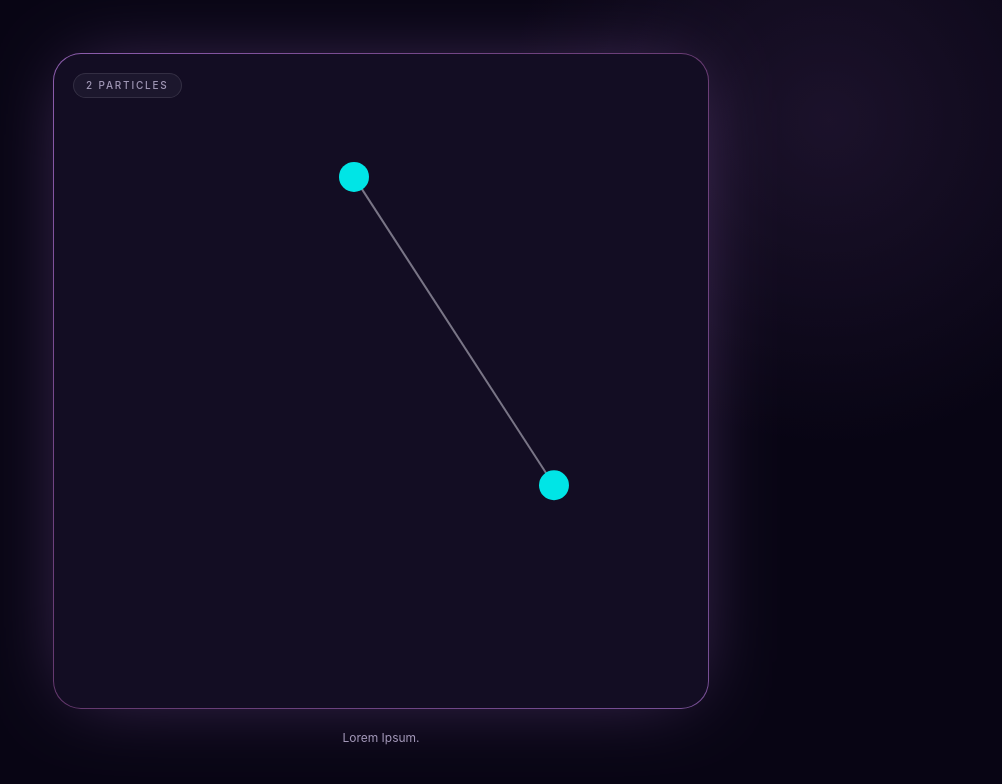
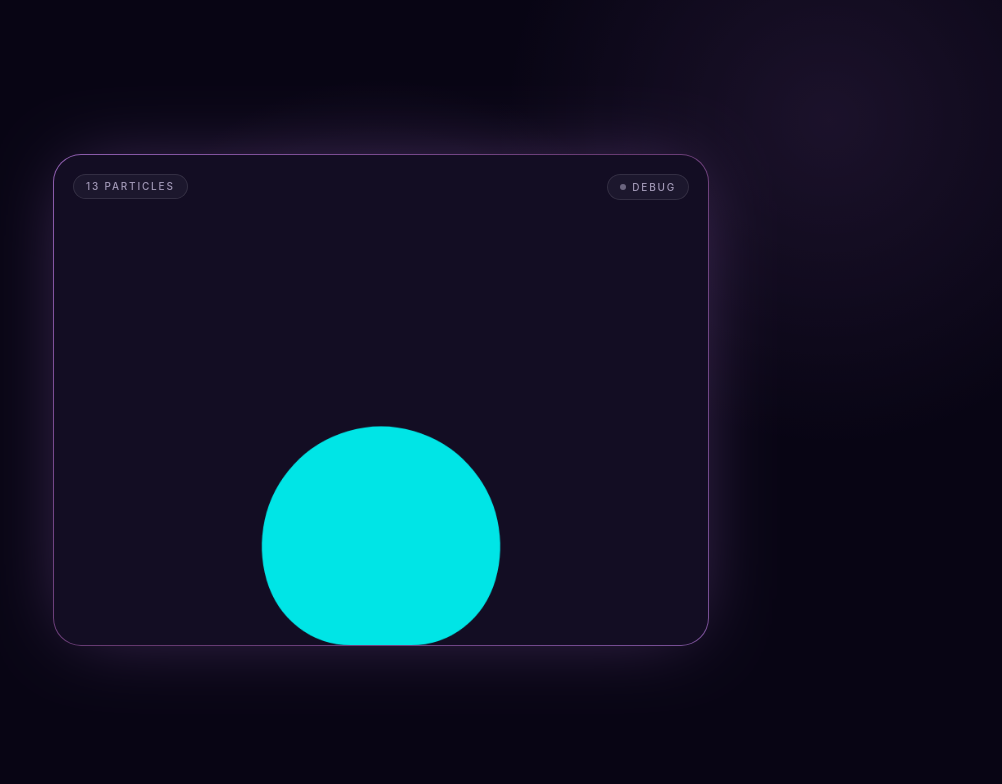
Before and after one commit to GSFranzoni/2d-soft-body-playground, a React (Vite) app: page / in a window 1280 px wide. Shown: the top 784 px of the page, without its empty margins (259-1261 px from the left). Built offline with nearby package versions, Linux system fonts and the light colour scheme.

Commit message:
feat: add soft body simulation with blob creation and debug visualization

```diff
--- a/src/app.tsx
+++ b/src/app.tsx
@@ -1,41 +1,78 @@
 import { useState } from "react";
 
 import { Canvas } from "@/components/canvas";
-import { Particle } from "@/core/particle";
-import { Spring } from "@/core/spring";
+import { SoftBodyFactory } from "@/core/factory";
 import { Vector2 } from "@/core/vector2";
 import { World } from "@/core/world";
 
 export function App() {
-  const [world] = useState(() => {
-    const world = new World(8, 6);
+  const [debug, setDebug] = useState(false);
 
-    const a = new Particle(new Vector2(3, 1), 1, 0.15);
+  const [scene] = useState(() => {
+    const world = new World(8, 6, new Vector2(0, 10));
 
-    const b = new Particle(new Vector2(5, 2), 1, 0.15);
+    const body = SoftBodyFactory.createBlob(world, {
+      center: new Vector2(4, 1.5),
+      radius: 1.5,
+      count: 12,
+      mass: 1,
+      particleRadius: 0.01,
+      stiffness: 300,
+      damping: 10,
+    });
 
-    world.addParticle(a);
-    world.addParticle(b);
-
-    world.addSpring(new Spring(a, b, 1, 10, 1));
-
-    return world;
+    return { world, bodies: [body] };
   });
 
   return (
     <main className="bg-background px-edge py-page-padding text-foreground sm:p-page-padding relative grid min-h-svh place-items-center overflow-hidden">
       <div className="bg-ambient opacity-ambient pointer-events-none absolute inset-0" />
       <section className="max-w-layout gap-edge relative flex w-full flex-col items-center">
-        <div className="max-w-canvas rounded-frame bg-frame shadow-simulation relative aspect-square w-full p-px">
+        <div className="max-w-canvas rounded-frame bg-frame shadow-simulation relative aspect-[4/3] w-full p-px">
           <div className="rounded-frame-inner border-border bg-secondary absolute inset-2 border" />
           <div className="rounded-frame-inner bg-card relative h-full w-full overflow-hidden">
-            <Canvas world={world} />
+            <Canvas world={scene.world} softBodies={scene.bodies} debug={debug} />
           </div>
           <span className="top-edge left-edge rounded-pill border-border bg-secondary text-label tracking-label text-muted-foreground backdrop-blur-panel absolute border px-3 py-1 font-medium uppercase">
-            {world.getParticles().length} particles
+            {scene.world.getParticles().length} particles
           </span>
+          <fieldset className="top-edge right-edge rounded-pill border-border bg-secondary text-label tracking-label text-muted-foreground backdrop-blur-panel absolute border px-3 py-1 font-medium uppercase">
+            <legend className="sr-only">Visualization mode</legend>
+            <label
+              className="hover:text-foreground inline-flex cursor-pointer items-center gap-1.5"
+              onClick={(event) => {
+                if (debug) {
+                  event.preventDefault();
+                  setDebug(false);
+                }
+              }}
+            >
+              <input
+                checked={debug}
+                className="peer sr-only"
+                name="visualization-mode"
+                onChange={() => setDebug(true)}
+                type="radio"
+              />
+              <span
+                aria-hidden="true"
+                className={`size-1.5 rounded-full ${debug ? "bg-primary" : "bg-muted-foreground/60"}`}
+              />
+              <span className="peer-focus-visible:outline-ring peer-focus-visible:outline-2 peer-focus-visible:outline-offset-2">
+                Debug
+              </span>
+            </label>
+            <input
+              aria-label="Disable debug visualization"
+              checked={!debug}
+              className="sr-only"
+              name="visualization-mode"
+              onChange={() => setDebug(false)}
+              tabIndex={-1}
+              type="radio"
+            />
+          </fieldset>
         </div>
-        <p className="text-caption text-muted-foreground text-center">Lorem Ipsum.</p>
       </section>
     </main>
   );
--- a/src/components/canvas.tsx
+++ b/src/components/canvas.tsx
@@ -1,27 +1,21 @@
 import { useRef } from "react";
 
+import { PIXELS_PER_METER, renderDebug, renderSoftBodies, type SoftBody } from "@/core/renderer";
 import { World } from "@/core/world";
 import { useAnimationFrame } from "@/hooks/use-animation-frame";
 
-const PIXELS_PER_METER = 100;
-
 type Props = {
   world: World;
+  softBodies: readonly SoftBody[];
+  debug: boolean;
 };
 
-const styles = getComputedStyle(document.documentElement);
-
-export function Canvas({ world }: Props) {
+export function Canvas({ world, softBodies, debug }: Props) {
   const canvasRef = useRef<HTMLCanvasElement>(null);
 
   const width = world.getWidth() * PIXELS_PER_METER;
 
   const height = world.getHeight() * PIXELS_PER_METER;
-
-  const colors = {
-    particles: styles.getPropertyValue("--simulation-particle").trim(),
-    spring: styles.getPropertyValue("--simulation-spring").trim(),
-  };
 
   useAnimationFrame((dt) => {
     world.update(dt);
@@ -35,34 +29,14 @@ export function Canvas({ world }: Props) {
     }
 
     context.clearRect(0, 0, width, height);
-    context.strokeStyle = colors.spring;
-    context.lineWidth = 2;
 
-    for (const spring of world.getSprings()) {
-      const a = spring.getA().getPosition();
-      const b = spring.getB().getPosition();
-
-      context.beginPath();
-
-      context.moveTo(a.x * PIXELS_PER_METER, a.y * PIXELS_PER_METER);
-      context.lineTo(b.x * PIXELS_PER_METER, b.y * PIXELS_PER_METER);
-
-      context.stroke();
+    if (debug) {
+      renderDebug(context, world);
+      return;
     }
 
-    context.fillStyle = colors.particles;
-    for (const particle of world.getParticles()) {
-      const position = particle.getPosition();
-
-      const x = position.x * PIXELS_PER_METER;
-      const y = position.y * PIXELS_PER_METER;
-      const radius = particle.getRadius() * PIXELS_PER_METER;
-
-      context.beginPath();
-      context.arc(x, y, radius, 0, Math.PI * 2);
-      context.fill();
-    }
+    renderSoftBodies(context, softBodies);
   });
 
-  return <canvas ref={canvasRef} width={width} height={height} />;
+  return <canvas ref={canvasRef} className="block h-auto w-full" width={width} height={height} />;
 }
--- /dev/null
+++ b/src/core/factory.ts
@@ -0,0 +1,163 @@
+import { Particle } from "@/core/particle";
+import type { SoftBody } from "@/core/renderer";
+import { Spring } from "@/core/spring";
+import { Vector2 } from "@/core/vector2";
+import type { World } from "@/core/world";
+
+type GridOptions = {
+  rows: number;
+  cols: number;
+  position: Vector2;
+  spacing: number;
+  mass: number;
+  radius: number;
+  stiffness: number;
+  damping: number;
+};
+
+type BlobOptions = {
+  center: Vector2;
+  radius: number;
+  count: number;
+  mass: number;
+  particleRadius: number;
+  stiffness: number;
+  damping: number;
+};
+
+export class SoftBodyFactory {
+  static createGrid(world: World, options: GridOptions): SoftBody {
+    const { rows, cols, position, spacing, mass, radius, stiffness, damping } = options;
+
+    const particles: Particle[][] = [];
+
+    // Particles
+    for (let row = 0; row < rows; row++) {
+      const line: Particle[] = [];
+
+      for (let col = 0; col < cols; col++) {
+        const particle = new Particle(
+          new Vector2(position.x + col * spacing, position.y + row * spacing),
+          mass,
+          radius,
+        );
+
+        line.push(particle);
+        world.addParticle(particle);
+      }
+
+      particles.push(line);
+    }
+
+    // Springs
+    for (let row = 0; row < rows; row++) {
+      for (let col = 0; col < cols; col++) {
+        const particle = particles[row][col];
+
+        // Structural — horizontal
+        if (col < cols - 1) {
+          world.addSpring(
+            new Spring(particle, particles[row][col + 1], spacing, stiffness, damping),
+          );
+        }
+
+        // Structural — vertical
+        if (row < rows - 1) {
+          world.addSpring(
+            new Spring(particle, particles[row + 1][col], spacing, stiffness, damping),
+          );
+        }
+
+        // Shear
+        if (row < rows - 1 && col < cols - 1) {
+          const diagonalLength = spacing * Math.SQRT2;
+
+          world.addSpring(
+            new Spring(particle, particles[row + 1][col + 1], diagonalLength, stiffness, damping),
+          );
+
+          world.addSpring(
+            new Spring(
+              particles[row][col + 1],
+              particles[row + 1][col],
+              diagonalLength,
+              stiffness,
+              damping,
+            ),
+          );
+        }
+      }
+    }
+
+    return { perimeterParticles: getGridPerimeter(particles) };
+  }
+
+  static createBlob(world: World, options: BlobOptions): SoftBody {
+    const { center, radius, count, mass, particleRadius, stiffness, damping } = options;
+
+    const particles: Particle[] = [];
+
+    // Perimeter particles
+    for (let i = 0; i < count; i++) {
+      const angle = (i / count) * Math.PI * 2;
+
+      const particle = new Particle(
+        new Vector2(center.x + Math.cos(angle) * radius, center.y + Math.sin(angle) * radius),
+        mass,
+        particleRadius,
+      );
+
+      particles.push(particle);
+      world.addParticle(particle);
+    }
+
+    // Center particle
+    const centerParticle = new Particle(center, mass, particleRadius);
+
+    world.addParticle(centerParticle);
+
+    // Perimeter springs
+    const perimeterRestLength = 2 * radius * Math.sin(Math.PI / count);
+
+    for (let i = 0; i < count; i++) {
+      const a = particles[i];
+      const b = particles[(i + 1) % count];
+
+      world.addSpring(new Spring(a, b, perimeterRestLength, stiffness, damping));
+    }
+
+    // Radial springs
+    for (const particle of particles) {
+      world.addSpring(new Spring(centerParticle, particle, radius, stiffness, damping));
+    }
+
+    return { perimeterParticles: particles };
+  }
+}
+
+function getGridPerimeter(particles: Particle[][]): Particle[] {
+  const rows = particles.length;
+  const cols = particles[0]?.length ?? 0;
+
+  if (rows === 0 || cols === 0) {
+    return [];
+  }
+
+  if (rows === 1) {
+    return [...particles[0]];
+  }
+
+  if (cols === 1) {
+    return particles.map(([particle]) => particle);
+  }
+
+  return [
+    ...particles[0],
+    ...particles.slice(1).map((row) => row[cols - 1]),
+    ...particles[rows - 1].slice(0, -1).reverse(),
+    ...particles
+      .slice(1, -1)
+      .map((row) => row[0])
+      .reverse(),
+  ];
+}
--- a/src/core/particle.ts
+++ b/src/core/particle.ts
@@ -9,6 +9,7 @@ export class Particle {
     private position: Vector2,
     private readonly mass: number,
     private readonly radius: number,
+    private readonly fixed: boolean = false,
   ) {}
 
   applyForce(force: Vector2) {
@@ -16,6 +17,11 @@ export class Particle {
   }
 
   update(dt: number) {
+    if (this.fixed) {
+      this.force = new Vector2(0, 0);
+      return;
+    }
+
     const acceleration = this.force.scale(1 / this.mass);
 
     this.velocity = this.velocity.add(acceleration.scale(dt));
@@ -23,6 +29,14 @@ export class Particle {
     this.position = this.position.add(this.velocity.scale(dt));
 
     this.force = new Vector2(0, 0);
+  }
+
+  applyImpulse(impulse: Vector2): void {
+    if (this.fixed) {
+      return;
+    }
+
+    this.velocity = this.velocity.add(impulse.scale(1 / this.mass));
   }
 
   setVelocity(velocity: Vector2) {
--- /dev/null
+++ b/src/core/renderer.ts
@@ -0,0 +1,95 @@
+import type { Particle } from "@/core/particle";
+import type { World } from "@/core/world";
+
+type SimulationColors = {
+  particles: string;
+  spring: string;
+};
+
+export const PIXELS_PER_METER = 100;
+
+export type SoftBody = {
+  perimeterParticles: readonly Particle[];
+};
+
+function getSimulationColors(): SimulationColors {
+  const styles = getComputedStyle(document.documentElement);
+
+  return {
+    particles: styles.getPropertyValue("--simulation-particle").trim(),
+    spring: styles.getPropertyValue("--simulation-spring").trim(),
+  };
+}
+
+export function renderDebug(context: CanvasRenderingContext2D, world: World): void {
+  const colors = getSimulationColors();
+
+  context.strokeStyle = colors.spring;
+  context.lineWidth = 2;
+
+  for (const spring of world.getSprings()) {
+    const a = spring.getA().getPosition();
+    const b = spring.getB().getPosition();
+
+    context.beginPath();
+    context.moveTo(a.x * PIXELS_PER_METER, a.y * PIXELS_PER_METER);
+    context.lineTo(b.x * PIXELS_PER_METER, b.y * PIXELS_PER_METER);
+    context.stroke();
+  }
+
+  context.fillStyle = colors.particles;
+  for (const particle of world.getParticles()) {
+    const position = particle.getPosition();
+
+    context.beginPath();
+    context.arc(
+      position.x * PIXELS_PER_METER,
+      position.y * PIXELS_PER_METER,
+      particle.getRadius() * PIXELS_PER_METER,
+      0,
+      Math.PI * 2,
+    );
+    context.fill();
+  }
+}
+
+export function renderSoftBodies(
+  context: CanvasRenderingContext2D,
+  softBodies: readonly SoftBody[],
+): void {
+  const colors = getSimulationColors();
+
+  context.fillStyle = colors.particles;
+
+  for (const softBody of softBodies) {
+    const perimeter = softBody.perimeterParticles;
+
+    if (perimeter.length < 3) {
+      continue;
+    }
+
+    const first = perimeter[0].getPosition();
+    const last = perimeter[perimeter.length - 1].getPosition();
+
+    context.beginPath();
+    context.moveTo(
+      (first.x + last.x) * 0.5 * PIXELS_PER_METER,
+      (first.y + last.y) * 0.5 * PIXELS_PER_METER,
+    );
+
+    for (let index = 0; index < perimeter.length; index++) {
+      const current = perimeter[index].getPosition();
+      const next = perimeter[(index + 1) % perimeter.length].getPosition();
+
+      context.quadraticCurveTo(
+        current.x * PIXELS_PER_METER,
+        current.y * PIXELS_PER_METER,
+        (current.x + next.x) * 0.5 * PIXELS_PER_METER,
+        (current.y + next.y) * 0.5 * PIXELS_PER_METER,
+      );
+    }
+
+    context.closePath();
+    context.fill();
+  }
+}
--- a/src/core/spring.ts
+++ b/src/core/spring.ts
@@ -26,11 +26,9 @@ export class Spring {
 
     const relativeSpeed = relativeVelocity.dot(direction);
 
-    const springForce = this.stiffness * displacement;
+    const forceMagnitude = this.stiffness * displacement + this.damping * relativeSpeed;
 
-    const dampingForce = this.damping * relativeSpeed;
-
-    const force = direction.scale(springForce + dampingForce);
+    const force = direction.scale(forceMagnitude);
 
     this.a.applyForce(force);
     this.b.applyForce(force.scale(-1));
--- a/src/core/world.ts
+++ b/src/core/world.ts
@@ -25,6 +25,10 @@ export class World {
   update(dt: number) {
     for (const particle of this.particles) {
       particle.applyForce(this.gravity.scale(particle.getMass()));
+    }
+
+    for (const spring of this.springs) {
+      spring.applyForce();
     }
 
     for (const particle of this.particles) {
```
